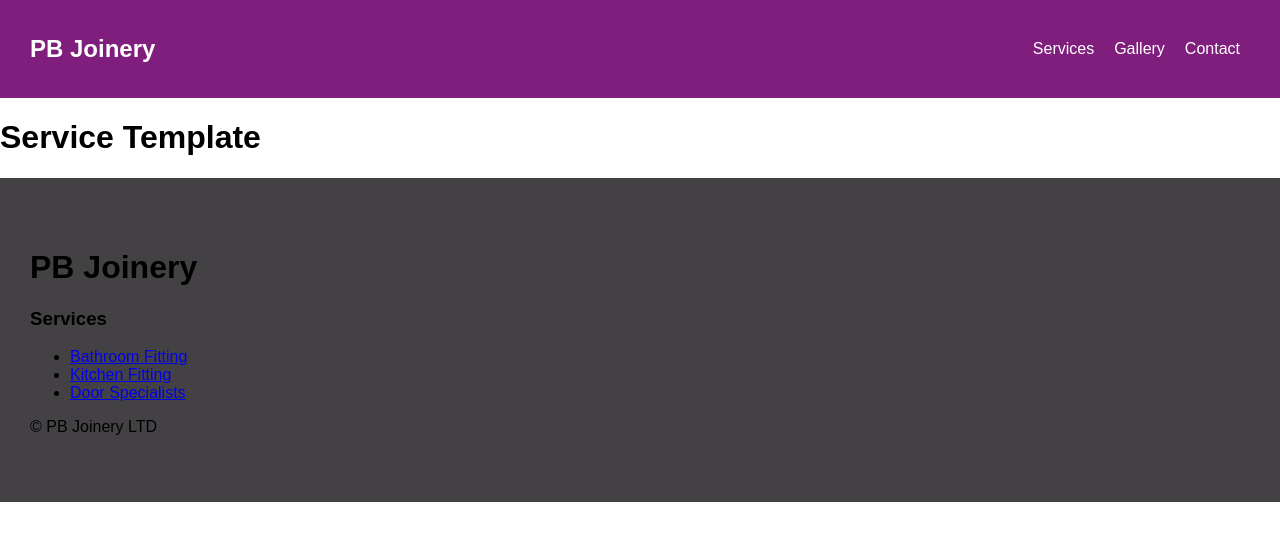
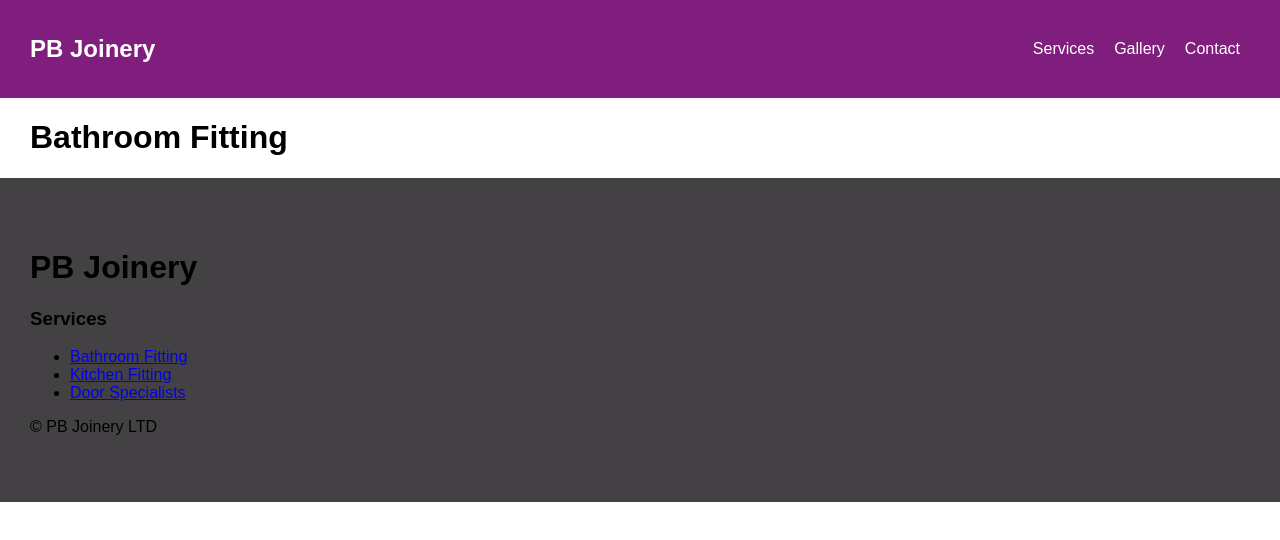
Before and after one commit to tmwlsh/pb-joinery, a Gatsby site: page /services/bathroom-fitting in a window 1280 px wide. Built offline with nearby package versions, Linux system fonts and the light colour scheme; Gatsby itself is replaced by a stand-in of ours; a web font is replaced by a local one.

Commit message:
feat: pulls in correct data to template

```diff
--- a/src/templates/service.js
+++ b/src/templates/service.js
@@ -1,11 +1,14 @@
 import * as React from "react";
 import Layout from "../components/layout";
+import Container from "../components/container";
 
-const ServiceTemplate = ({ context }) => {
-  console.log('context', context);
+const ServiceTemplate = (props) => {
+  const data = props.pageContext;
   return (
     <Layout>
-      <h1>Service Template</h1>
+      <Container size="large">
+        <h1>{data.title}</h1>
+      </Container>
     </Layout>
   )
 };
```
